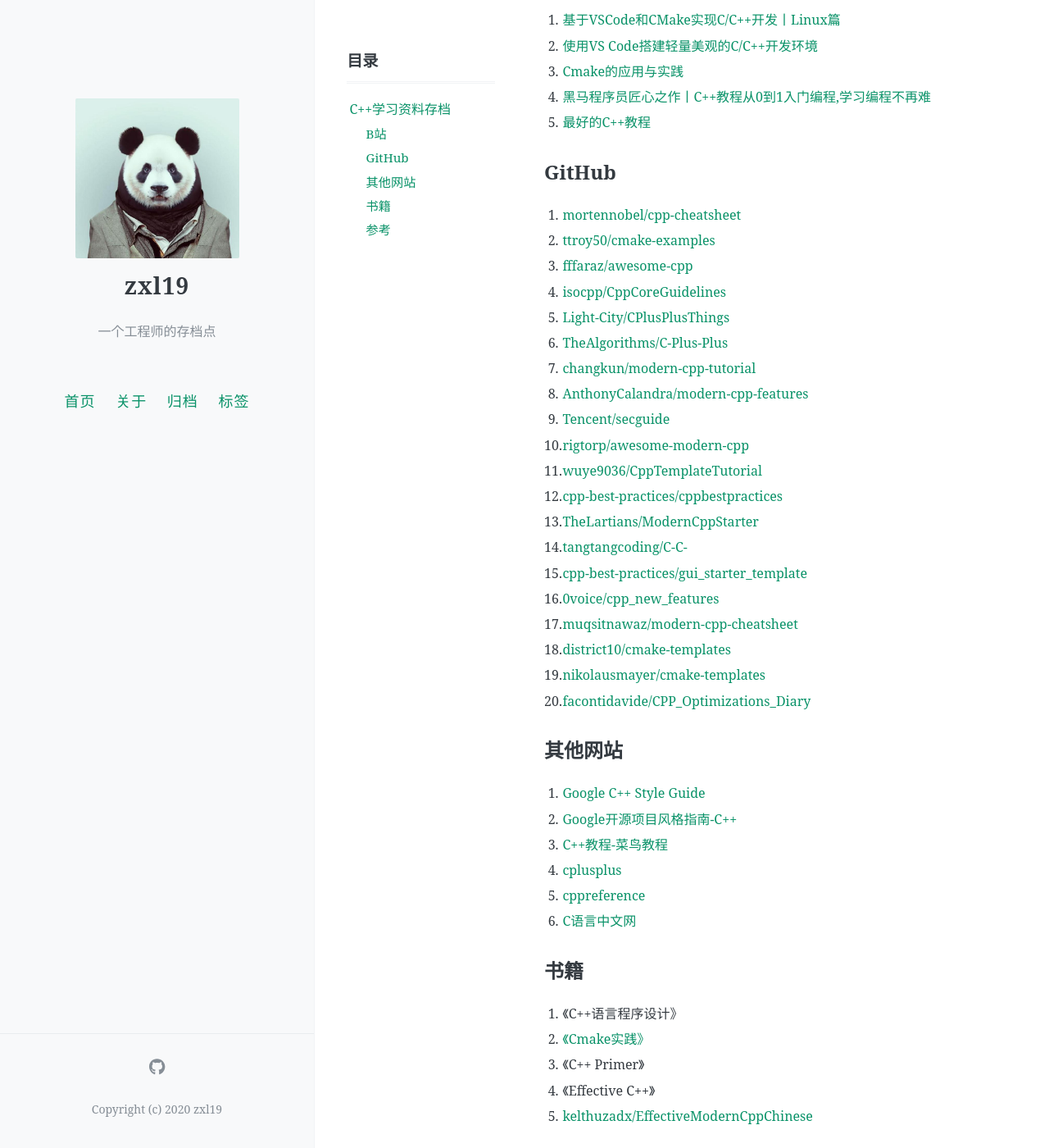
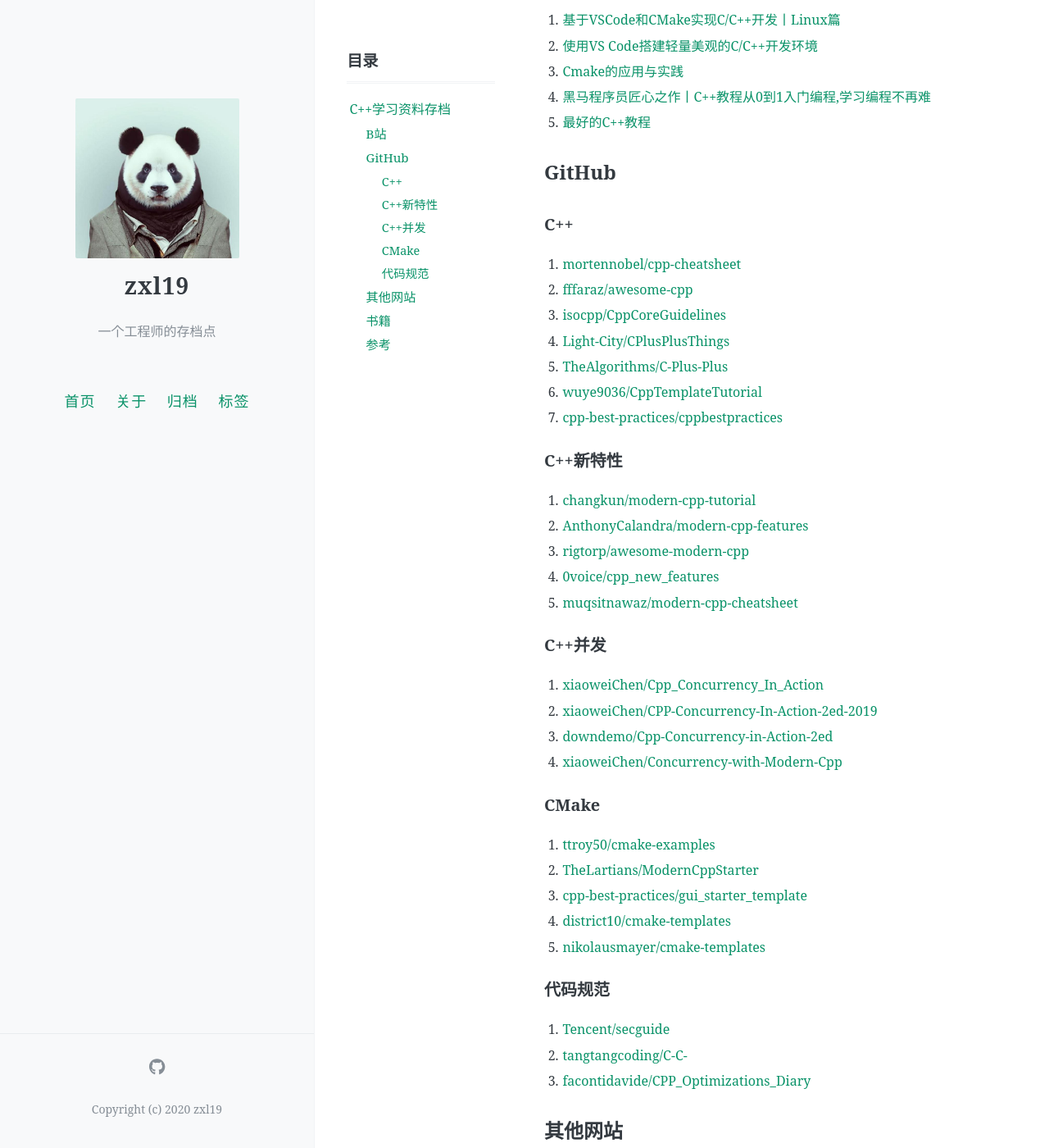
Before and after one commit to zxl19/zxl19.github.io, a Jekyll site: the page built from _posts/2021-05-22-cpp-material.md, in a window 1280 px wide and 1400 px high, scrolled down 252 px. Shown: the whole window at 82% size. Built offline with Jekyll 4.4.1, drawn with Linux system fonts in a browser that asks for light colours; comment, search, counter and statistics services are not loaded.

Commit message:
Update Posts

```diff
--- a/_posts/2021-05-22-cpp-material.md
+++ b/_posts/2021-05-22-cpp-material.md
@@ -23,26 +23,44 @@ C++（包括CMake）学习资料存档。
 
 ## GitHub
 
+### C++
+
 1. [mortennobel/cpp-cheatsheet](https://github.com/mortennobel/cpp-cheatsheet)
-2. [ttroy50/cmake-examples](https://github.com/ttroy50/cmake-examples)
-3. [fffaraz/awesome-cpp](https://github.com/fffaraz/awesome-cpp)
-4. [isocpp/CppCoreGuidelines](https://github.com/isocpp/CppCoreGuidelines)
-5. [Light-City/CPlusPlusThings](https://github.com/Light-City/CPlusPlusThings)
-6. [TheAlgorithms/C-Plus-Plus](https://github.com/TheAlgorithms/C-Plus-Plus)
-7. [changkun/modern-cpp-tutorial](https://github.com/changkun/modern-cpp-tutorial)
-8. [AnthonyCalandra/modern-cpp-features](https://github.com/AnthonyCalandra/modern-cpp-features)
-9. [Tencent/secguide](https://github.com/Tencent/secguide)
-10. [rigtorp/awesome-modern-cpp](https://github.com/rigtorp/awesome-modern-cpp)
-11. [wuye9036/CppTemplateTutorial](https://github.com/wuye9036/CppTemplateTutorial)
-12. [cpp-best-practices/cppbestpractices](https://github.com/cpp-best-practices/cppbestpractices)
-13. [TheLartians/ModernCppStarter](https://github.com/TheLartians/ModernCppStarter)
-14. [tangtangcoding/C-C-](https://github.com/tangtangcoding/C-C-)
-15. [cpp-best-practices/gui_starter_template](https://github.com/cpp-best-practices/gui_starter_template)
-16. [0voice/cpp_new_features](https://github.com/0voice/cpp_new_features)
-17. [muqsitnawaz/modern-cpp-cheatsheet](https://github.com/muqsitnawaz/modern-cpp-cheatsheet)
-18. [district10/cmake-templates](https://github.com/district10/cmake-templates)
-19. [nikolausmayer/cmake-templates](https://github.com/nikolausmayer/cmake-templates)
-20. [facontidavide/CPP_Optimizations_Diary](https://github.com/facontidavide/CPP_Optimizations_Diary)
+2. [fffaraz/awesome-cpp](https://github.com/fffaraz/awesome-cpp)
+3. [isocpp/CppCoreGuidelines](https://github.com/isocpp/CppCoreGuidelines)
+4. [Light-City/CPlusPlusThings](https://github.com/Light-City/CPlusPlusThings)
+5. [TheAlgorithms/C-Plus-Plus](https://github.com/TheAlgorithms/C-Plus-Plus)
+6. [wuye9036/CppTemplateTutorial](https://github.com/wuye9036/CppTemplateTutorial)
+7. [cpp-best-practices/cppbestpractices](https://github.com/cpp-best-practices/cppbestpractices)
+
+### C++新特性
+
+1. [changkun/modern-cpp-tutorial](https://github.com/changkun/modern-cpp-tutorial)
+2. [AnthonyCalandra/modern-cpp-features](https://github.com/AnthonyCalandra/modern-cpp-features)
+3. [rigtorp/awesome-modern-cpp](https://github.com/rigtorp/awesome-modern-cpp)
+4. [0voice/cpp_new_features](https://github.com/0voice/cpp_new_features)
+5. [muqsitnawaz/modern-cpp-cheatsheet](https://github.com/muqsitnawaz/modern-cpp-cheatsheet)
+
+### C++并发
+
+1. [xiaoweiChen/Cpp_Concurrency_In_Action](https://github.com/xiaoweiChen/Cpp_Concurrency_In_Action)
+2. [xiaoweiChen/CPP-Concurrency-In-Action-2ed-2019](https://github.com/xiaoweiChen/CPP-Concurrency-In-Action-2ed-2019)
+3. [downdemo/Cpp-Concurrency-in-Action-2ed](https://github.com/downdemo/Cpp-Concurrency-in-Action-2ed)
+4. [xiaoweiChen/Concurrency-with-Modern-Cpp](https://github.com/xiaoweiChen/Concurrency-with-Modern-Cpp)
+
+### CMake
+
+1. [ttroy50/cmake-examples](https://github.com/ttroy50/cmake-examples)
+2. [TheLartians/ModernCppStarter](https://github.com/TheLartians/ModernCppStarter)
+3. [cpp-best-practices/gui_starter_template](https://github.com/cpp-best-practices/gui_starter_template)
+4. [district10/cmake-templates](https://github.com/district10/cmake-templates)
+5. [nikolausmayer/cmake-templates](https://github.com/nikolausmayer/cmake-templates)
+
+### 代码规范
+
+1. [Tencent/secguide](https://github.com/Tencent/secguide)
+2. [tangtangcoding/C-C-](https://github.com/tangtangcoding/C-C-)
+3. [facontidavide/CPP_Optimizations_Diary](https://github.com/facontidavide/CPP_Optimizations_Diary)
 
 ## 其他网站
 
```
Also changed, not shown: _posts/2021-09-19-stl-note.md (+72 -7 lines).
